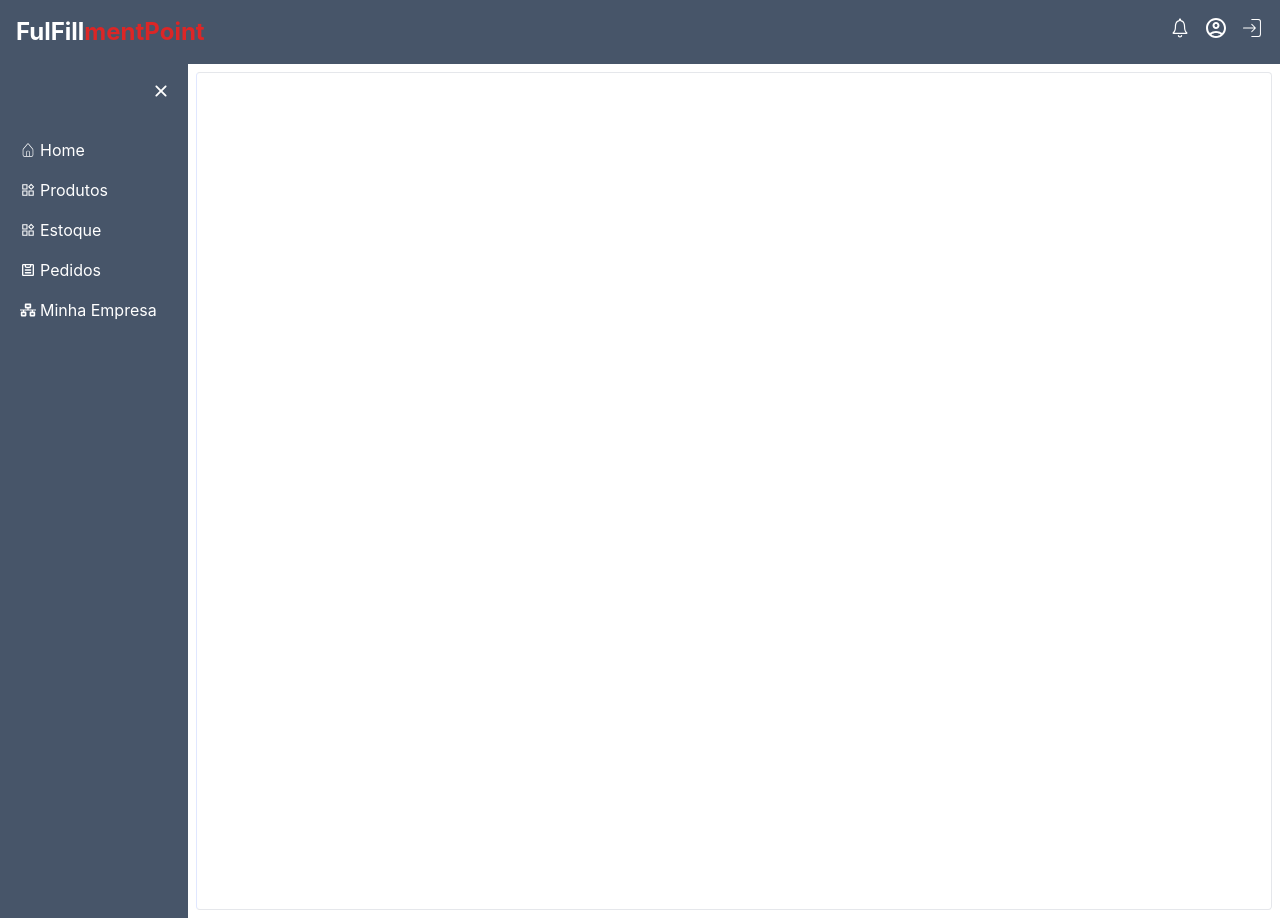
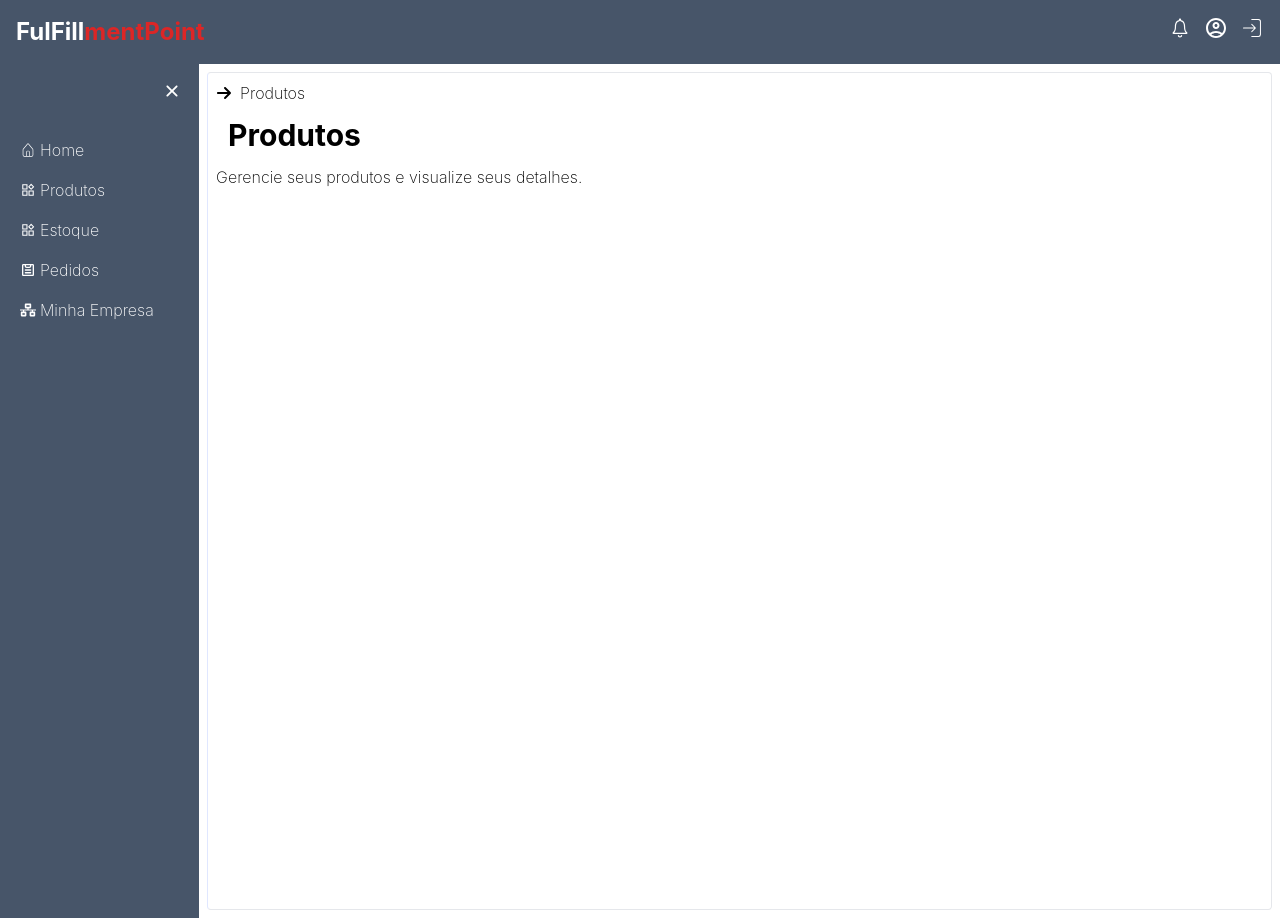
Before and after one commit to JoseErisvaldo/FulfillmentPoint-, a React (Create React App) app: page /produtos in a window 1280 px wide. Built offline with nearby package versions, Linux system fonts and the light colour scheme.

Commit message:
Fix: SideBar menu ( Open & Close )

```diff
--- a/src/App.js
+++ b/src/App.js
@@ -3,7 +3,7 @@ import RoutesApp from './Routes'
 
 function App() {
   return (
-    <div className="">
+    <div className=" font-extralight ">
       <RoutesApp />
     </div>
   )
--- a/src/Components/SideBar/SideBar.jsx
+++ b/src/Components/SideBar/SideBar.jsx
@@ -17,10 +17,12 @@ export default function SideBar() {
     }
   }
   return (
-    <div className={`w-full  ${sideBar ? 'sm:w-14' : 'sm:w-56'} `}>
+    <div className={` ${sideBar ? '' : 'sm:w-60'} `}>
       <div
         onClick={handleSideBar}
-        className="flex justify-end text-3xl cursor-pointer text-white p-3 bg-slate-600"
+        className={` ${
+          sideBar ? 'h-screen' : ''
+        } flex justify-end text-3xl cursor-pointer text-white p-3 bg-slate-600`}
       >
         {sideBar ? <IoMenu /> : <IoIosClose />}
       </div>
--- /dev/null
+++ b/src/Pages/Products/Products.jsx
@@ -0,0 +1,18 @@
+import HeaderNavigate from '../../Components/Ux/HeaderNavigate/HeaderNavigate'
+import TitlePages from '../../Components/Ux/TitlePages/TitlePages'
+
+export default function Products() {
+  return (
+    <div className=" ">
+      <div>
+        <div className="flex gap-2">
+          <HeaderNavigate title={'Produtos'} />
+        </div>
+      </div>
+      <TitlePages
+        title={'Produtos'}
+        message={'Gerencie seus produtos e visualize seus detalhes.'}
+      />
+    </div>
+  )
+}
--- a/src/Routes.jsx
+++ b/src/Routes.jsx
@@ -13,6 +13,7 @@ export default function RoutesApp() {
         <div className="m-2 border rounded p-2 border-l-indigo-100 w-full">
           <Routes>
             <Route path="/" element={<Home />} />
+            <Route path="/produtos" element={<Products />} />
           </Routes>
         </div>
       </div>
```
